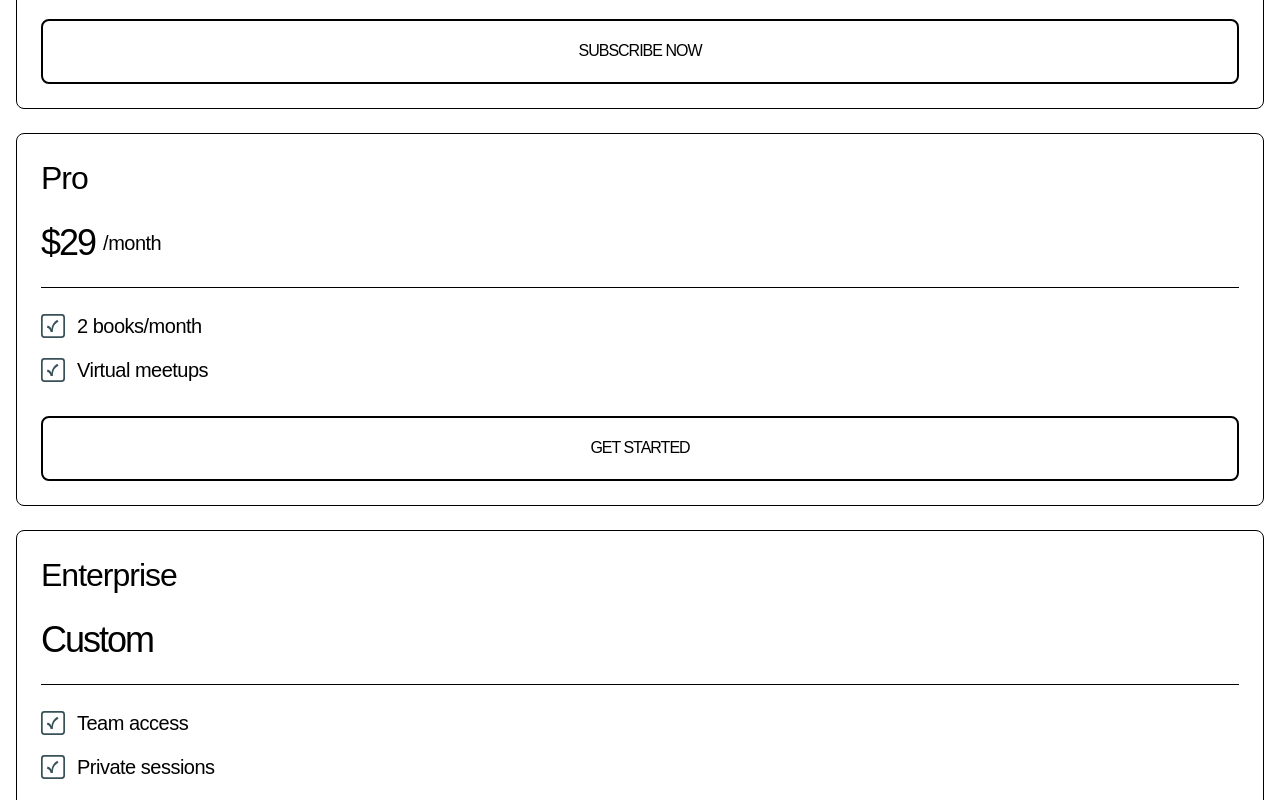
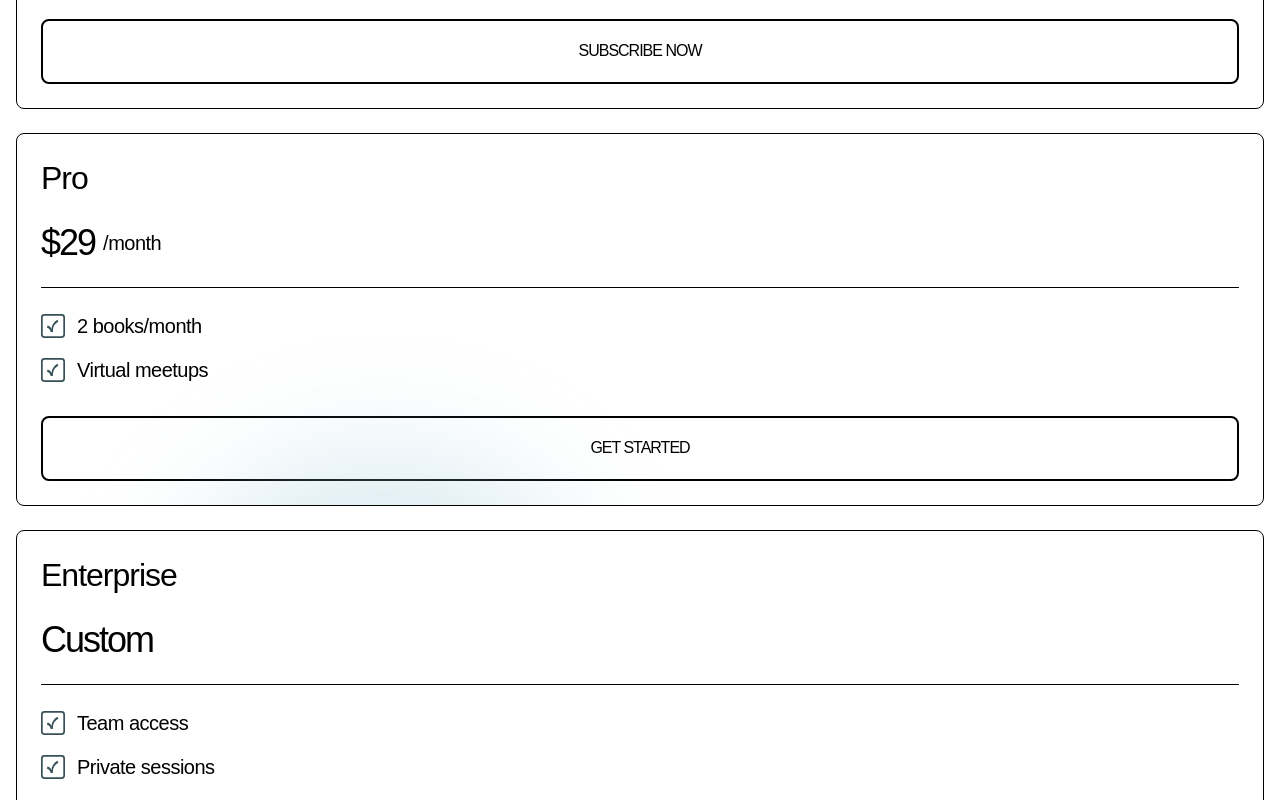
Before and after one commit to Kiru100/fm-tech-book-club-landing-page, a Next.js app: page / in a window 1280 px wide. Shown: the part 4480-5280 px from the top of the page. Built offline with nearby package versions, Linux system fonts and the light colour scheme; a web font is replaced by a local one.

Commit message:
updated tech reading journey section

```diff
--- a/app/components/MembershipOptionSection/Plan.tsx
+++ b/app/components/MembershipOptionSection/Plan.tsx
@@ -1,10 +1,12 @@
 import check_box_icon from "@/app/assets/images/icon-check.svg";
+import clsx from "clsx";
 import Image from 'next/image';
 
 type PlanProps = {
     title: string;
     price: string;
     features: string[];
+    card_type?: string;
     button_text?: string;
 };
 
@@ -21,10 +23,11 @@ function Plan({
     title,
     price,
     features,
-    button_text
+    button_text,
+    card_type
 }: PlanProps) {
     return (
-        <div className="border border-tbc-neutral-200 rounded-lg p-6 mt-6">
+        <div className={clsx("border border-tbc-neutral-200 rounded-lg p-6 mt-6 relative overflow-hidden", (card_type === "highlight") && "bg-tbc-neutral-100")}>
             <h3 className="text-[2rem] leading-[130%] -tracking-[1px] font-martian-mono-semibold text-tbc-neutral-900">{title}</h3>
             <div>
                 <div className="flex flex-row items-center gap-2 mt-6 border-b border-tbc-neutral-200 pb-6">
@@ -43,6 +46,8 @@ function Plan({
             <button className="mt-8 bg-light-salmon-50 border-2 border-tbc-neutral-900 rounded-lg w-full px-6 py-5 text-tbc-neutral-900 font-martian-mono-semibold text-base leading-[130%] -tracking-[1px]">
                 {(button_text) ? button_text : "SUBSCRIBE NOW"}
             </button>
+            {(card_type === "highlight") && (<div className="bg-glow_circle bg-contain h-[684px] w-[684px] absolute top-[202px] left-[24px]" ></div>)}
+
         </div>
     )
 }
--- a/app/components/MembershipOptionSection/index.tsx
+++ b/app/components/MembershipOptionSection/index.tsx
@@ -7,9 +7,9 @@ import Plan from "./Plan";
  */
 function MembershipOptionSection() {
     const PLAN_DATA = [
-        { id: 1, title: 'Starter', price: "$19", features: ["1 book/month", "Online forums"] },
-        { id: 2, title: 'Pro', price: "$29", features: ["2 books/month", "Virtual meetups"], button_text: "GET STARTED" },
-        { id: 3, title: 'Enterprise', price: "Custom", features: ["Team access", "Private sessions"], button_text: "TALK TO US" },
+        { id: 1, title: "Starter", price: "$19", features: ["1 book/month", "Online forums"] },
+        { id: 2, title: "Pro", price: "$29", features: ["2 books/month", "Virtual meetups"], button_text: "GET STARTED", card_type: "highlight" },
+        { id: 3, title: "Enterprise", price: "Custom", features: ["Team access", "Private sessions"], button_text: "TALK TO US" },
     ];
 
     return (
@@ -19,8 +19,8 @@ function MembershipOptionSection() {
                 options <br/>
             </h2>
             <div>
-                {PLAN_DATA.map(({id, title, price, features, button_text}, index) => (
-                    <Plan key={`plan-${index}-${id}`} title={title} price={price} features={features} button_text={button_text} />
+                {PLAN_DATA.map(({id, title, price, features, button_text, card_type}, index) => (
+                    <Plan key={`plan-${index}-${id}`} title={title} price={price} features={features} button_text={button_text} card_type={card_type}/>
                 ))}
             </div>
         </section>
--- a/app/components/TechReadingJourneySection/index.tsx
+++ b/app/components/TechReadingJourneySection/index.tsx
@@ -27,9 +27,7 @@ function TechReadingJourneySection() {
                     </div>
                 ))}
             </div>
-            <div className="bg-glow_circle bg-contain h-[684px] w-[684px] absolute top-[399.08px] l-[151.5px]">
-
-            </div>
+            <div className="bg-glow_circle bg-contain h-[684px] w-[684px] absolute top-[399.08px] l-[151.5px]" />
         </section>
     )
 }
```
